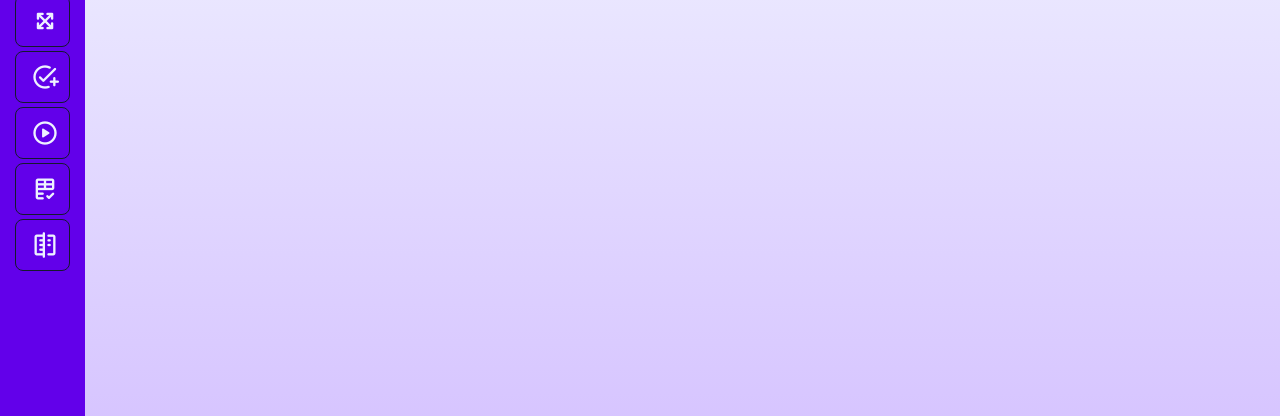
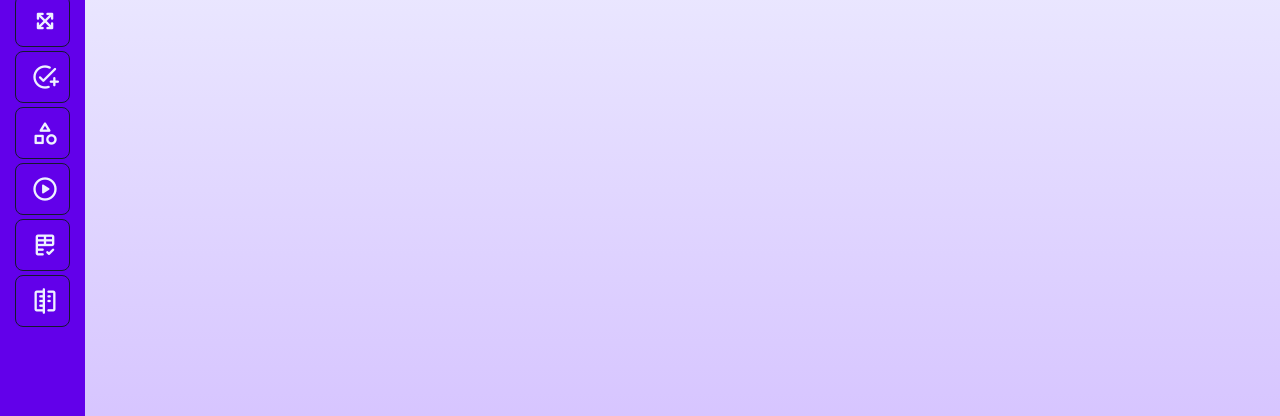
Before and after one commit to rog2054/rnt, a Python web app: template templates/about.html in a window 1280 px wide. Shown: the part 166-582 px from the top of the page. Run offline with Jinja, Linux system fonts and the light colour scheme; the template is opened without the code that fills it, so the values that code supplies are empty; some libraries are stand-ins or nearby versions.

Commit message:
Add menu item Manage Test Groups

```diff
--- a/templates/sidebar.html
+++ b/templates/sidebar.html
@@ -60,6 +60,19 @@
                     <li class="sb-nav-item">
                         <a href="{{ url_for('showtests_itraceroute') }}" class="sb-nav-link sb-dropdown-link">ACI
                             iTraceroute</a>
+                    </li>
+                </ul>
+            </li>
+            <li class="sb-nav-item">
+                <a href="{{ url_for('manage_test_groups') }}" class="sb-nav-link">
+                    <span class="material-symbols-rounded">category</span>
+                    <span class="sb-nav-label">Manage Test Groups</span>
+                </a>
+                <ul class="sb-dropdown-menu">
+                    <li class="sb-nav-item">
+                        <a href="{{ url_for('manage_test_groups') }}" class="sb-nav-link">
+                            <span class="sb-dropdown-title">Manage Test Groups</a>
+                        </a>
                     </li>
                 </ul>
             </li>
```
